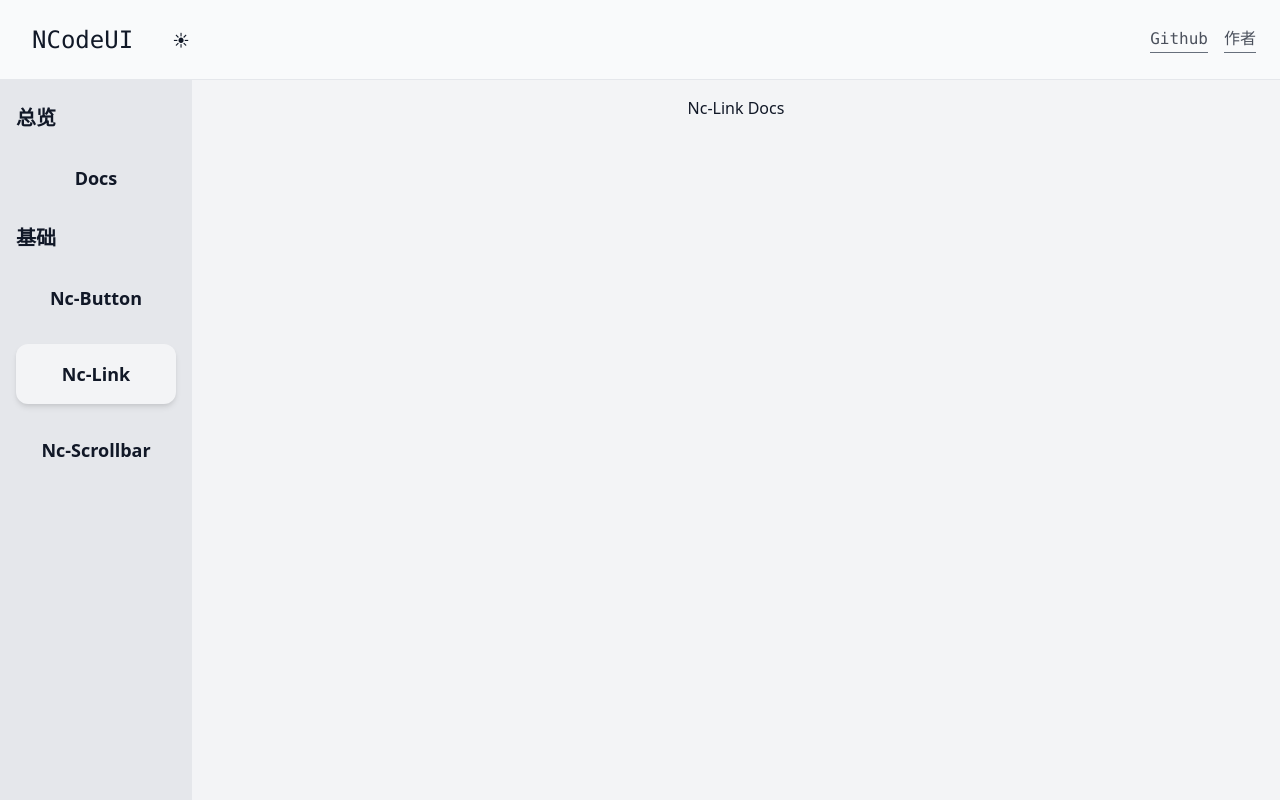
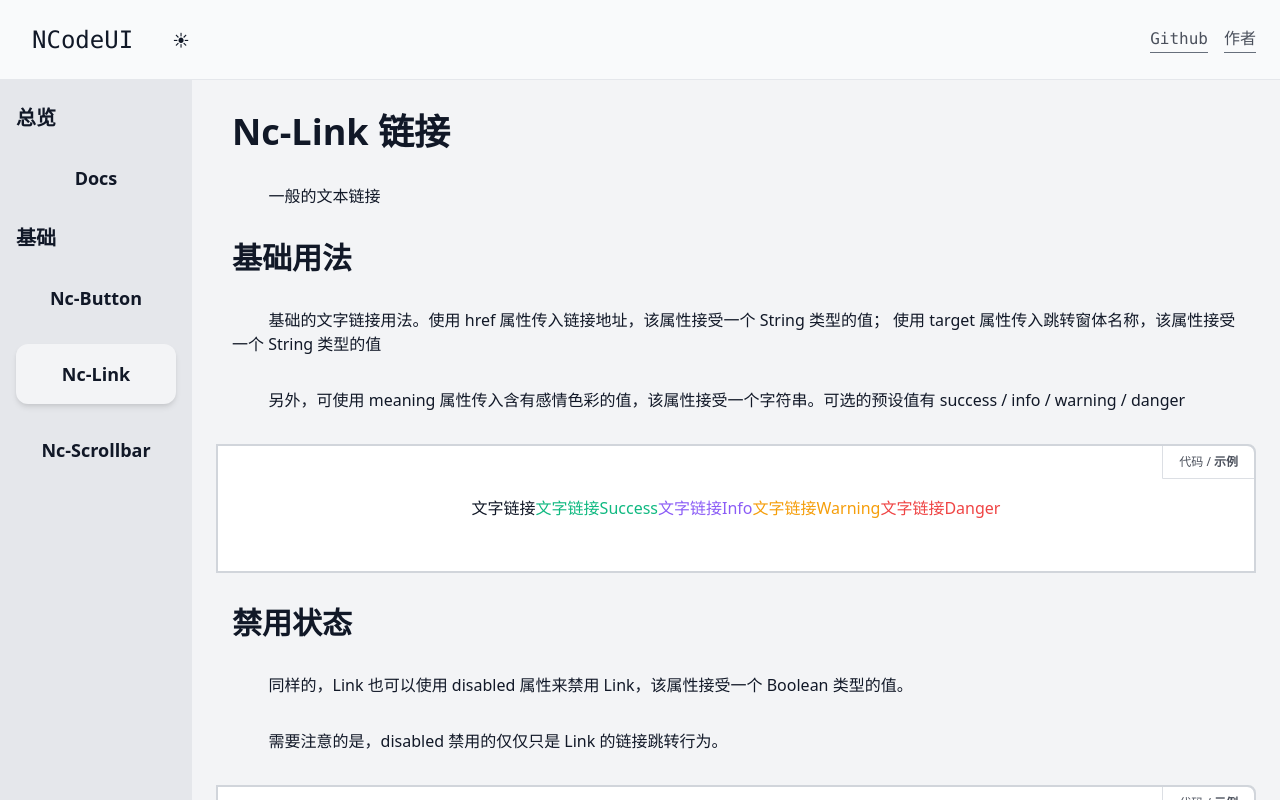
Before and after one commit to NeserCode/NCodeUI, a Vue app: page /docs/basic/link in a window 1280 px wide. Built offline with nearby package versions, Linux system fonts and the light colour scheme; what @highlightjs/vue-plugin would draw is missing.

Commit message:
完成Button的书写、完成Link基础的书写
有bug修一修

```diff
--- a/src/components/Basic/Button/index.vue
+++ b/src/components/Basic/Button/index.vue
@@ -20,27 +20,27 @@ import { defineProps, computed, toRefs } from 'vue'
 var $props = defineProps({
   disabled: {
     type: Boolean,
-    defalut: false
+    default: false
   },
   btnStyle: {
     type: String,
-    defalut: null
+    default: null
   },
   meaning: {
     type: String,
-    defalut: null
+    default: null
   },
   loading: {
     type: Boolean,
-    defalut: false
+    default: false
   },
   loadingText: {
     type: String,
-    defalut: null
+    default: null
   },
   size: {
     type: [String, Number],
-    defalut: 'normal'
+    default: 'normal'
   }
 })
 const { disabled, btnStyle, meaning, loading, size } = toRefs($props)
@@ -211,7 +211,7 @@ const loadingClass = computed(() => (loading.value ? 'loading' : null))
 /* nc-button-line */
 .nc-button.lightBar .nc-button-line,
 .nc-button.lightBar-top .nc-button-line {
-  @apply absolute inline-block min-w-full h-1 bottom-0
+  @apply absolute inline-block min-w-full h-1 -bottom-px
   transition-all;
 }
 
--- /dev/null
+++ b/src/components/Basic/Link/index.vue
@@ -0,0 +1,73 @@
+<template>
+  <span :class="['nc-link', meaning]">
+    <a :href="hrefString" :target="target" :disabled="disabled"
+      ><slot></slot
+    ></a>
+  </span>
+</template>
+
+<script setup>
+import { defineProps, toRefs, computed } from 'vue'
+
+const $props = defineProps({
+  href: {
+    type: String,
+    default: ''
+  },
+  target: {
+    type: String,
+    default: ''
+  },
+  disabled: {
+    type: Boolean,
+    default: false
+  },
+  meaning: {
+    type: String,
+    default: null
+  }
+})
+
+const { href, target, disabled, meaning } = toRefs($props)
+const hrefString = computed(() => (disabled.value ? null : href.value ?? null))
+</script>
+
+<style lang="postcss" scoped>
+/* Init Style */
+.nc-link {
+  @apply inline-block py-0.5 border-b
+  border-transparent
+  transition-all cursor-pointer;
+}
+
+.nc-link.success {
+  @apply text-green-500;
+}
+.nc-link.info {
+  @apply text-purple-500;
+}
+.nc-link.warning {
+  @apply text-yellow-500;
+}
+.nc-link.danger {
+  @apply text-red-500;
+}
+
+/* Hover Style */
+.nc-link:hover {
+  @apply text-blue-400 border-blue-300;
+}
+
+.nc-link.success:hover {
+  @apply text-green-400 border-green-300;
+}
+.nc-link.info:hover {
+  @apply text-purple-400 border-purple-300;
+}
+.nc-link.warning:hover {
+  @apply text-yellow-400 border-yellow-300;
+}
+.nc-link.danger:hover {
+  @apply text-red-400 border-red-300;
+}
+</style>
--- a/src/components/Native/Para/index.vue
+++ b/src/components/Native/Para/index.vue
@@ -12,6 +12,6 @@
 
 /* format */
 .para {
-  text-indent: 2ch;
+  text-indent: 4ch;
 }
 </style>
--- a/src/components/Native/Placeholder/index.vue
+++ b/src/components/Native/Placeholder/index.vue
@@ -4,7 +4,7 @@
 
 <style lang="postcss" scoped>
 .placeholder {
-  @apply flex justify-center items-center w-full h-16 py-12 text-xs font-black leading-10
+  @apply flex justify-center items-center w-full h-16 py-12 text-xs font-thin leading-10
   bg-transparent text-black dark:text-white;
 }
 </style>
--- a/src/components/Native/ViewBox/index.vue
+++ b/src/components/Native/ViewBox/index.vue
@@ -19,7 +19,7 @@ const $props = defineProps({
   code: String,
   lang: {
     type: String,
-    defalut: () => 'html'
+    default: () => 'html'
   }
 })
 
--- /dev/null
+++ b/src/views/Docs/Basic/Link/Example/basic.vue
@@ -0,0 +1,28 @@
+<template>
+  <viewBox :code="code">
+    <nc-link href="#" target="_blank">文字链接</nc-link>
+    <nc-link href="#" target="_blank" meaning="success"
+      >文字链接Success</nc-link
+    >
+    <nc-link href="#" target="_blank" meaning="info">文字链接Info</nc-link>
+    <nc-link href="#" target="_blank" meaning="warning"
+      >文字链接Warning</nc-link
+    >
+    <nc-link href="#" target="_blank" meaning="danger">文字链接Danger</nc-link>
+  </viewBox>
+</template>
+
+<script setup>
+import viewBox from '@/components/Native/ViewBox/index.vue'
+import NcLink from '@/components/Basic/Link/index.vue'
+
+import { ref } from 'vue'
+
+const code = ref(`<template>
+    <nc-link href="#" target="_blank" >文字链接</nc-link>
+    <nc-link href="#" target="_blank" meaning="success">文字链接Success</nc-link>
+    <nc-link href="#" target="_blank" meaning="info">文字链接Info</nc-link>
+    <nc-link href="#" target="_blank" meaning="warning">文字链接Warning</nc-link>
+    <nc-link href="#" target="_blank" meaning="danger">文字链接Danger</nc-link>
+</template>`)
+</script>
--- /dev/null
+++ b/src/views/Docs/Basic/Link/Example/disabled.vue
@@ -0,0 +1,48 @@
+<template>
+  <viewBox :code="code">
+    <nc-link href="#" @click="handleDisabledLink">切换 Disabled 状态</nc-link>
+    <nc-link href="#" target="_blank" :disabled="isDisabled" meaning="success"
+      >Success 链接</nc-link
+    >
+    <nc-link href="#" target="_blank" :disabled="isDisabled" meaning="info"
+      >Info 链接</nc-link
+    >
+    <nc-link href="#" target="_blank" :disabled="isDisabled" meaning="warning"
+      >Warning 链接</nc-link
+    >
+    <nc-link href="#" target="_blank" :disabled="isDisabled" meaning="danger"
+      >Danger 链接</nc-link
+    >
+  </viewBox>
+</template>
+
+<script setup>
+import viewBox from '@/components/Native/ViewBox/index.vue'
+import NcLink from '@/components/Basic/Link/index.vue'
+
+import { ref } from 'vue'
+
+const code = ref(
+  `<template>
+    <nc-link href="#" @click="handleDisabledLink">切换 Disabled 状态</nc-link>
+    <nc-link href="#" target="_blank" :disabled="isDisabled" meaning="success">Success 链接</nc-link>
+    <nc-link href="#" target="_blank" :disabled="isDisabled" meaning="info">Info 链接</nc-link>
+    <nc-link href="#" target="_blank" :disabled="isDisabled" meaning="warning">Warning 链接</nc-link>
+    <nc-link href="#" target="_blank" :disabled="isDisabled" meaning="danger">Danger 链接</nc-link>
+</template>
+
+<script setup>
+import { ref } from 'vue'
+let isDisabled = ref(false)
+
+function handleDisabledLink(){
+    isDisabled.value = !isDisabled.value
+}
+<` + '/script>'
+)
+const isDisabled = ref(false)
+
+function handleDisabledLink () {
+  isDisabled.value = !isDisabled.value
+}
+</script>
--- a/src/views/Docs/Basic/Link/index.vue
+++ b/src/views/Docs/Basic/Link/index.vue
@@ -1,12 +1,41 @@
 <template>
-  <div class="doc-nc-link">Nc-Link Docs</div>
+  <div class="doc-nc-link">
+    <headTitle :level="1">Nc-Link 链接</headTitle>
+    <para>一般的文本链接</para>
+    <headTitle :level="2">基础用法</headTitle>
+    <para
+      >基础的文字链接用法。使用 href 属性传入链接地址，该属性接受一个 String
+      类型的值； 使用 target 属性传入跳转窗体名称，该属性接受一个 String
+      类型的值</para
+    >
+    <para
+      >另外，可使用 meaning
+      属性传入含有感情色彩的值，该属性接受一个字符串。可选的预设值有 success /
+      info / warning / danger</para
+    >
+    <example-link-basic />
+    <headTitle :level="2">禁用状态</headTitle>
+    <para
+      >同样的，Link 也可以使用 disabled 属性来禁用 Link，该属性接受一个 Boolean
+      类型的值。</para
+    >
+    <para>需要注意的是，disabled 禁用的仅仅只是 Link 的链接跳转行为。</para>
+    <example-link-disabled />
+    <placeholder />
+  </div>
 </template>
 
 <script setup>
+import headTitle from '@/components/Native/HeadTitle/index.vue'
+import para from '@/components/Native/Para/index.vue'
+import placeholder from '@/components/Native/Placeholder/index.vue'
+
+import ExampleLinkBasic from '@/views/Docs/Basic/Link/Example/basic.vue'
+import ExampleLinkDisabled from '@/views/Docs/Basic/Link/Example/disabled.vue'
 </script>
 
 <style scoped lang="postcss">
 .doc-nc-link {
-  @apply flex justify-center w-full h-full;
+  @apply flex flex-col w-full h-full;
 }
 </style>
```
